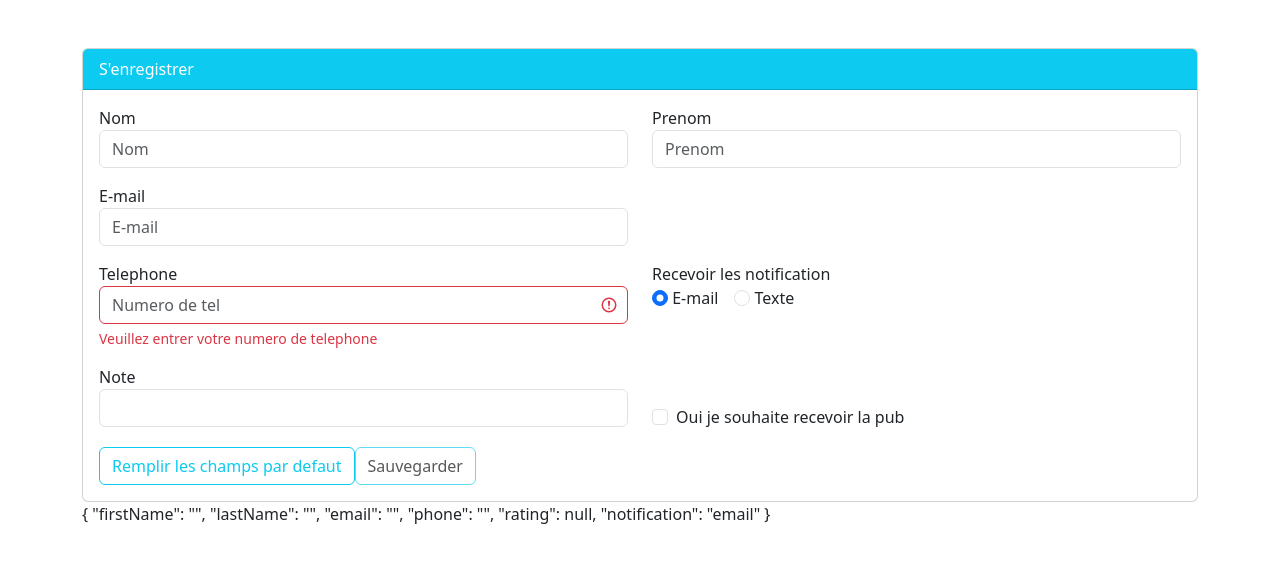
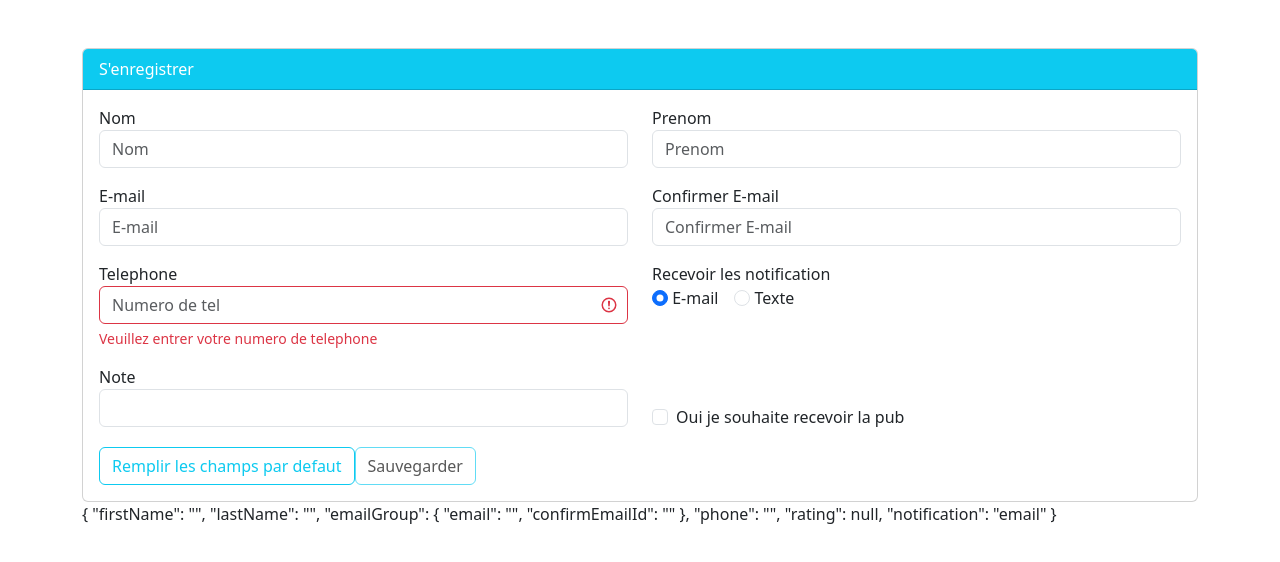
Before and after one commit to Morlaye-Cisse/Formulaire-angular, an Angular app: page / in a window 1280 px wide. Shown: the top 562 px of the page. Built offline with nearby package versions, Linux system fonts and the light colour scheme.

Commit message:
validation croisee des formulaires

```diff
--- a/src/app/register2/register2.component.html
+++ b/src/app/register2/register2.component.html
@@ -25,7 +25,7 @@
                     <label >Prenom</label>
                     <input type="text" class="form-control" placeholder="Prenom"
                          formControlName="lastName"
-                         [ngClass]="{'is-invalid':registerForm.get('lastName')?.touched && !registerForm.get('lastName')?.valid }">
+                         [ngClass]="{'is-invalid': registerForm.get('lastName')?.touched && !registerForm.get('lastName')?.valid }">
                          <div class="invalid-feedback">
                             <span  *ngIf="registerForm.get('lastName')?.errors?.['required']">
                                 Vous devez saisir votre email
@@ -36,19 +36,39 @@
                          </div>
                 </div>
             </div>
-            <div class="row">
+            <!-- creation d'un groupe email -->
+            <div class="row" formGroupName="emailGroup">
                 <div class="col-md-6 mb-3">
                     <label >E-mail</label>
                     <input type="email" class="form-control" placeholder="E-mail"
                            formControlName="email"
-                           [ngClass]="{'is-invalid':registerForm.get('email')?.touched && !registerForm.get('email')?.valid }">
+                           [ngClass]="{'is-invalid': registerForm.get('emailGroup')?.errors || (registerForm.get('emailGroup.email')?.touched && !registerForm.get('emailGroup.email')?.valid) }">
 
                            <div class="invalid-feedback">
-                            <span *ngIf="registerForm.get('email')?.errors?.['required']">
+                            <span *ngIf="registerForm.get('emailGroup.email')?.errors?.['required']">
                                 Vous devez saisir votre email
                             </span>
-                            <span  *ngIf="registerForm.get('email')?.errors?.['email']">
+                            <span  *ngIf="registerForm.get('emailGroup.email')?.errors?.['email']">
                                 Email est invalide
+                            </span>
+                           </div>
+                </div>
+                <div class="col-md-6 mb-3">
+                    <label >Confirmer E-mail</label>
+                    <input type="email" class="form-control"
+                           placeholder="Confirmer E-mail"
+                           formControlName="confirmEmailId"
+                           [ngClass]="{'is-invalid': registerForm.get('emailGroup')?.errors ||(registerForm.get('emailGroup.confirmEmailId')?.touched && !registerForm.get('emailGroup.confirmEmailId')?.valid) }">
+
+                           <div class="invalid-feedback">
+                            <span *ngIf="registerForm.get('emailGroup.confirmEmailId')?.errors?.['required']">
+                                Vous devez saisir votre email
+                            </span>
+                            <span  *ngIf="registerForm.get('emailGroup.confirmEmailId')?.errors?.['email']">
+                                Email est invalide
+                            </span>
+                            <span  *ngIf="registerForm.get('emailGroup')?.errors?.['match']">
+                                Email ne correspond pas
                             </span>
                            </div>
                 </div>
--- a/src/app/register2/register2.component.ts
+++ b/src/app/register2/register2.component.ts
@@ -22,6 +22,24 @@ function ratingRangerValidator(min: number,max:number){
   };
 }
 
+//fonction de gestion de la validation croisee
+function emailMatcher(c:AbstractControl):{ [key: string]:boolean} | null {
+
+  const emailControl = c.get('email');
+  const emaiConfirmControl= c.get('confirmEmailId');
+
+  //verifier que rien n'est saissie
+  if(emailControl?.pristine || emaiConfirmControl?.pristine){
+    return null;
+  }
+  //verifier que les deux email correspond
+  if(emailControl?.value === emaiConfirmControl?.value){
+    return null;
+  }
+
+  return {'match' : true};
+}
+
 @Component({
   selector: 'app-register2',
   templateUrl: './register2.component.html',
@@ -38,7 +56,10 @@ export class Register2Component implements OnInit {
     this.registerForm = this.fb.group({
       firstName : ['', [Validators.required,Validators.minLength(4)]],
       lastName : ['', [Validators.required, Validators.maxLength(40)]],
+      emailGroup : this.fb.group({
       email : ['', [Validators.required, Validators.email]],
+      confirmEmailId : ['', [Validators.required, Validators.email]]
+      }, { validators : emailMatcher}),
       phone : ['',Validators.required],
       rating: [null,ratingRangerValidator(1,5)],
       notification : 'email',
```
